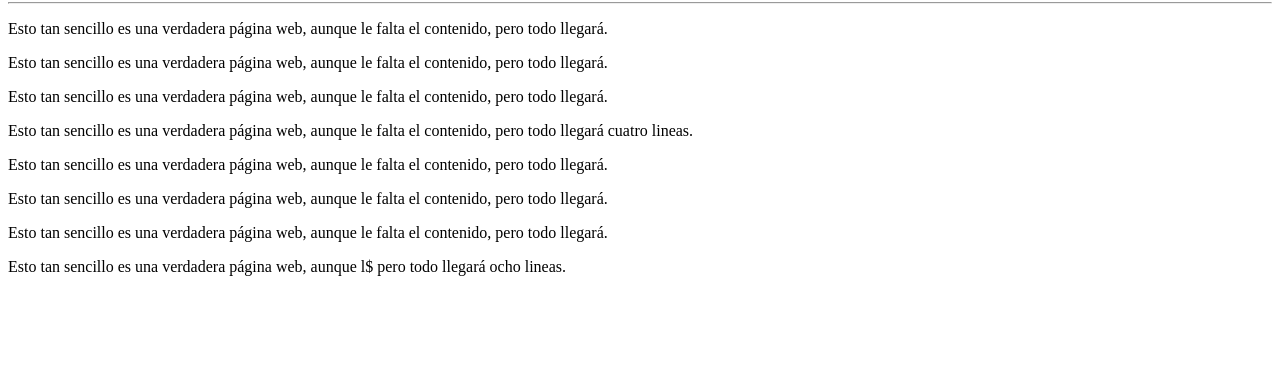
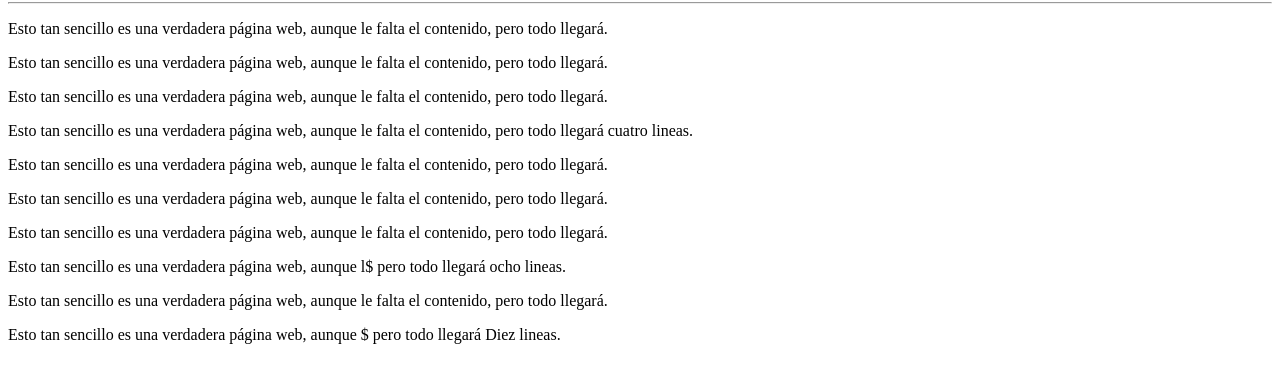
Before and after one commit to angelAbaro/probandoSO, a plain HTML site: page index.html in a window 1280 px wide. Shown: the part 64-446 px from the top of the page. Drawn offline with Linux system fonts and the light colour scheme.

Commit message:
crontab 4 intento Angel

```diff
--- a/index.html
+++ b/index.html
@@ -20,5 +20,10 @@ pero todo llegará.</P>
 <P>Esto tan sencillo es una verdadera página web, aunque le falta el contenido,
 pero todo llegará.</P><P>Esto tan sencillo es una verdadera página web, aunque l$
 pero todo llegará ocho lineas.</P>
+
+<P>Esto tan sencillo es una verdadera página web, aunque le falta el contenido,
+pero todo llegará.</P><P>Esto tan sencillo es una verdadera página web, aunque $
+pero todo llegará Diez lineas.</P>
+
 </BODY>
 </HTML>
```
